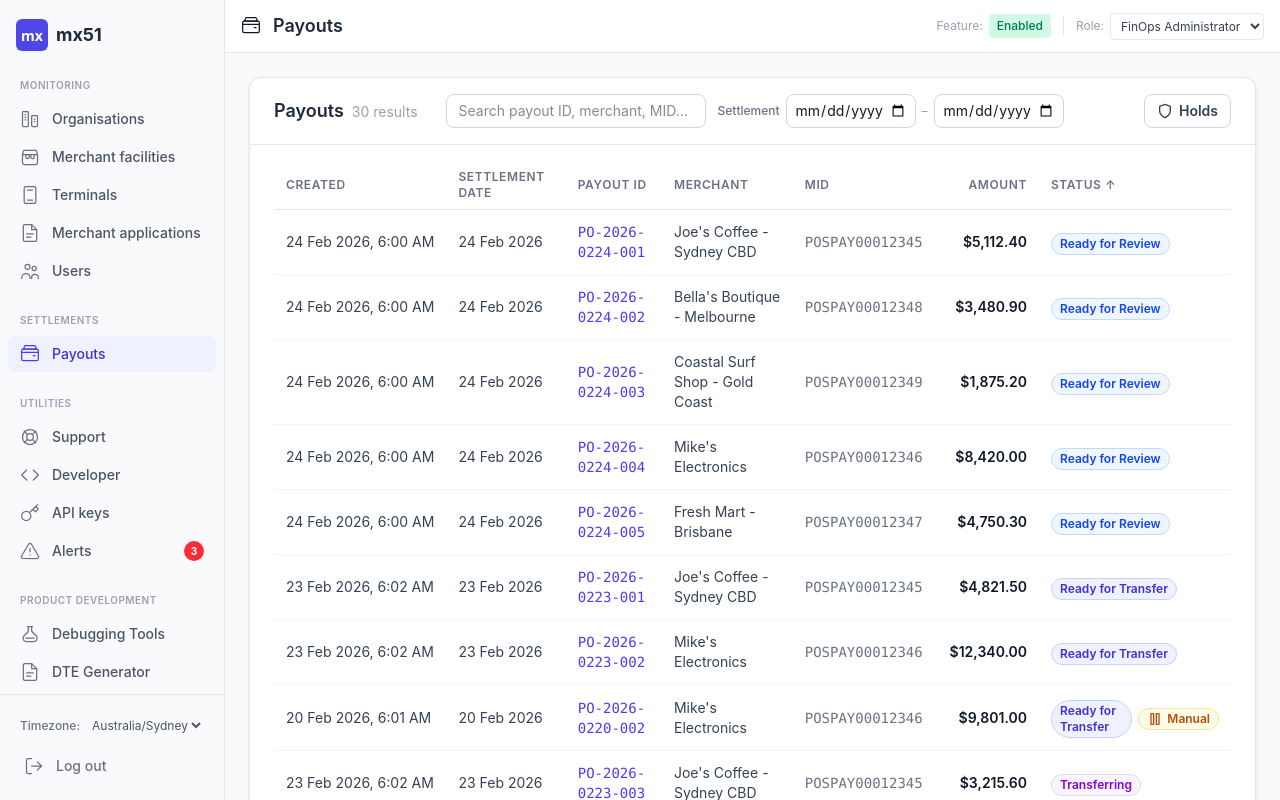
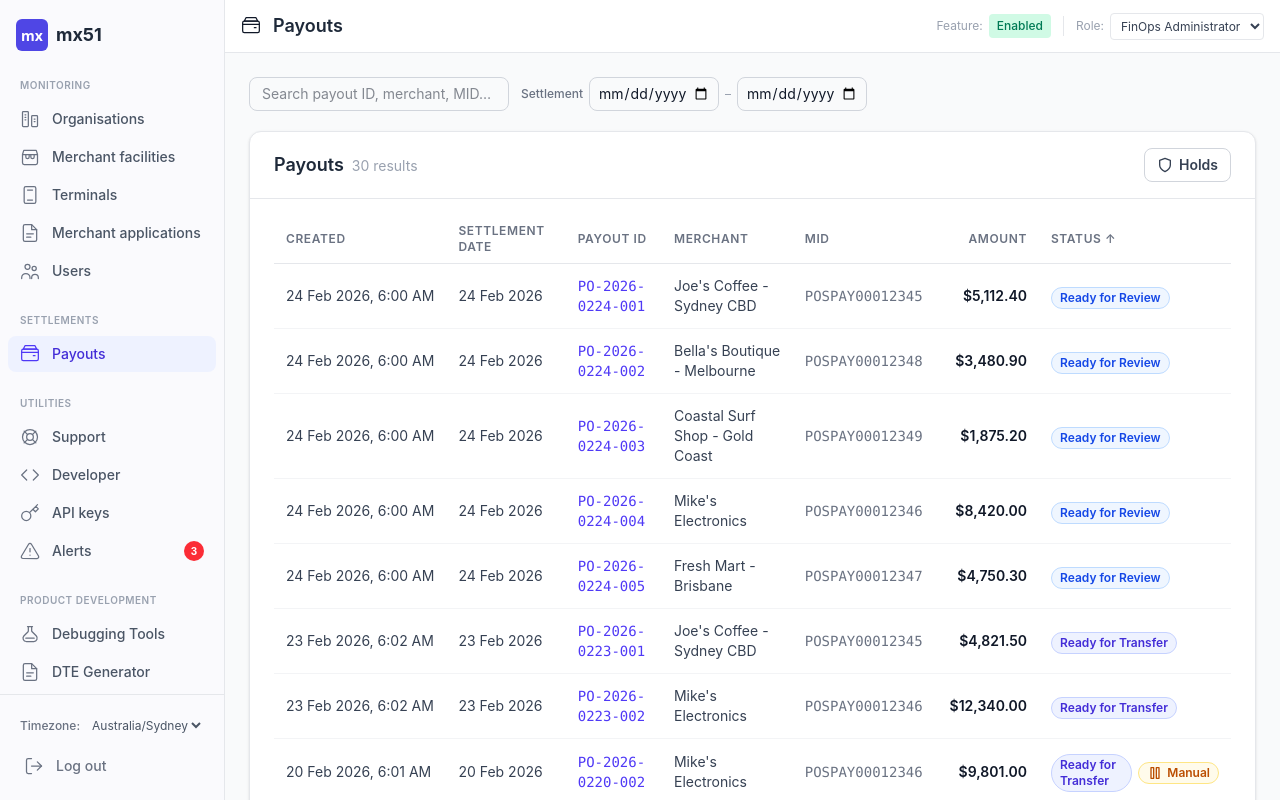
Before and after one commit to eeyern-mx51/msp-settlement-ledger, a React (Vite) app: page /#payouts in a window 1280 px wide. Built offline with nearby package versions, Linux system fonts and the light colour scheme.

Commit message:
Updates to filter and search on table

```diff
--- a/src/MSPDashboard.jsx
+++ b/src/MSPDashboard.jsx
@@ -1454,11 +1454,8 @@ function MerchantAdjustmentsTab({ role, mid }) {
 
       {role === ROLES.FINOPS_T2 && (<div className="flex items-center gap-2 px-3 py-2 rounded-lg bg-gray-100 border border-gray-200 text-xs text-gray-500"><Icons.Eye /> <span>Read-only access. You can view adjustments but cannot create them.</span></div>)}
 
-      <Card>
-        <CardHeader>
-          <div className="flex items-center gap-3 flex-1">
-            <span className="text-lg font-semibold text-gray-800">Adjustments<span className="ml-2 text-sm font-normal text-gray-400">{filtered.length} results</span></span>
-            <div className="flex items-center gap-1.5 ml-4">
+      <div className="flex items-center gap-3 flex-wrap">
+        <div className="flex items-center gap-1.5">
           <span className="text-xs text-gray-500 font-medium">Settlement</span>
           <input type="date" value={settlementFrom} onChange={(e) => { setSettlementFrom(e.target.value); setCurrentPage(1); }} className="text-sm border border-gray-300 rounded-lg px-2 py-1.5 focus:ring-2 focus:ring-indigo-200 focus:border-indigo-400 w-[130px]" />
           <span className="text-xs text-gray-400">–</span>
@@ -1466,6 +1463,10 @@ function MerchantAdjustmentsTab({ role, mid }) {
         </div>
         {hasActiveFilters && <button onClick={clearAll} className="text-xs text-indigo-600 hover:text-indigo-800 font-medium">Clear</button>}
       </div>
+
+      <Card>
+        <CardHeader>
+          <span className="text-lg font-semibold text-gray-800">Adjustments<span className="ml-2 text-sm font-normal text-gray-400">{filtered.length} results</span></span>
           <div className="flex items-center gap-2">
             <Button variant="solid" colorScheme="brand" size="sm" leftIcon={<Icons.Plus />} onClick={() => setShowCreate(true)} disabled={!canWrite}>Create adjustment</Button>
           </div>
@@ -1627,11 +1628,8 @@ function FleetPayoutsPage({ role, featureEnabled, payouts, onPayoutStatusChange,
 
       <ActiveHoldBanners holdRecords={holdRecords} level="fleet" entity={null} mid={null} merchantName="Fleet" automationConfig={automationConfig} />
 
-      <Card>
-        <CardHeader>
-          <div className="flex items-center gap-3 flex-1">
-            <span className="text-lg font-semibold text-gray-800">Payouts<span className="ml-2 text-sm font-normal text-gray-400">{filteredPayouts.length} results</span></span>
-            <input value={search} onChange={(e) => setSearch(e.target.value)} placeholder="Search payout ID, merchant, MID…" className="ml-4 text-sm border border-gray-300 rounded-lg px-3 py-1.5 focus:ring-2 focus:ring-indigo-200 focus:border-indigo-400 w-[260px]" />
+      <div className="flex items-center gap-3 flex-wrap">
+        <input value={search} onChange={(e) => setSearch(e.target.value)} placeholder="Search payout ID, merchant, MID…" className="text-sm border border-gray-300 rounded-lg px-3 py-1.5 focus:ring-2 focus:ring-indigo-200 focus:border-indigo-400 w-[260px]" />
         <div className="flex items-center gap-1.5">
           <span className="text-xs text-gray-500 font-medium">Settlement</span>
           <input type="date" value={settlementFrom} onChange={(e) => setSettlementFrom(e.target.value)} className="text-sm border border-gray-300 rounded-lg px-2 py-1.5 focus:ring-2 focus:ring-indigo-200 focus:border-indigo-400 w-[130px]" />
@@ -1640,6 +1638,10 @@ function FleetPayoutsPage({ role, featureEnabled, payouts, onPayoutStatusChange,
         </div>
         {hasActiveFilters && <button onClick={clearAll} className="text-xs text-indigo-600 hover:text-indigo-800 font-medium">Clear</button>}
       </div>
+
+      <Card>
+        <CardHeader>
+          <span className="text-lg font-semibold text-gray-800">Payouts<span className="ml-2 text-sm font-normal text-gray-400">{filteredPayouts.length} results</span></span>
           {canWrite && (
             <div className="flex items-center gap-2">
               <Button variant="outline" colorScheme="neutral" size="sm" leftIcon={<Icons.Shield />} onClick={() => setShowHolds(true)}>Holds</Button>
@@ -1719,11 +1721,8 @@ function MerchantPayoutsTab({ role, payouts, onPayoutStatusChange, unassignedMLE
 
       <ActiveHoldBanners holdRecords={holdRecords} level="merchant" entity={mid} mid={mid} merchantName={merchantName} automationConfig={automationConfig} />
 
-      <Card>
-        <CardHeader>
-          <div className="flex items-center gap-3 flex-1">
-            <span className="text-lg font-semibold text-gray-800">Payouts<span className="ml-2 text-sm font-normal text-gray-400">{filtered.length} results</span></span>
-            <div className="flex items-center gap-1.5 ml-4">
+      <div className="flex items-center gap-3 flex-wrap">
+        <div className="flex items-center gap-1.5">
           <span className="text-xs text-gray-500 font-medium">Settlement</span>
           <input type="date" value={settlementFrom} onChange={(e) => { setSettlementFrom(e.target.value); setCurrentPage(1); }} className="text-sm border border-gray-300 rounded-lg px-2 py-1.5 focus:ring-2 focus:ring-indigo-200 focus:border-indigo-400 w-[130px]" />
           <span className="text-xs text-gray-400">–</span>
@@ -1731,6 +1730,10 @@ function MerchantPayoutsTab({ role, payouts, onPayoutStatusChange, unassignedMLE
         </div>
         {hasActiveFilters && <button onClick={clearAll} className="text-xs text-indigo-600 hover:text-indigo-800 font-medium">Clear</button>}
       </div>
+
+      <Card>
+        <CardHeader>
+          <span className="text-lg font-semibold text-gray-800">Payouts<span className="ml-2 text-sm font-normal text-gray-400">{filtered.length} results</span></span>
           <div className="flex items-center gap-2">
             <Button variant="solid" colorScheme="brand" size="sm" leftIcon={<Icons.DollarSign />} onClick={() => setShowPrepare(true)} disabled={!canWrite || isPreparationBlocked(holdRecords || [], mid)}>Prepare payout</Button>
             {canWrite && <Button variant="outline" colorScheme="neutral" size="sm" leftIcon={<Icons.Shield />} onClick={() => setShowHolds(true)}>Holds</Button>}
```
Lines whose indentation alone changed are shown as unchanged.
